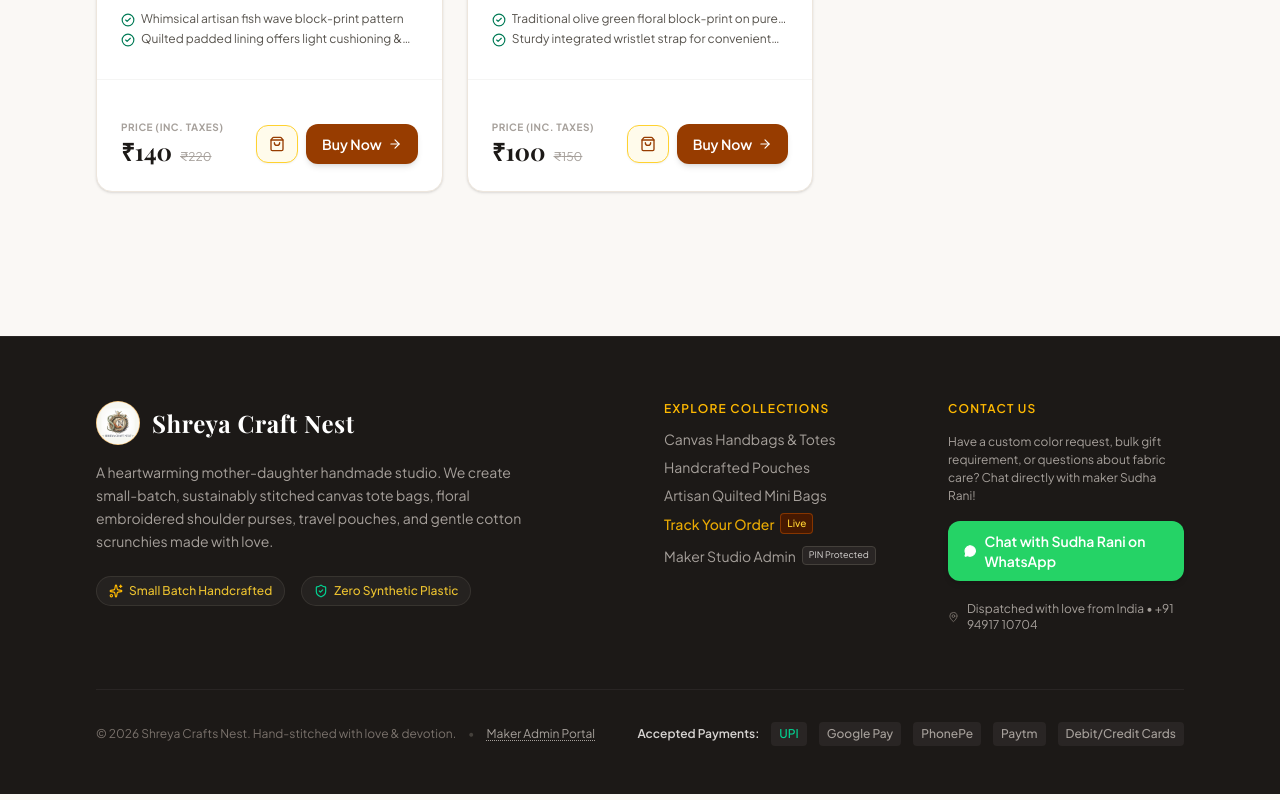
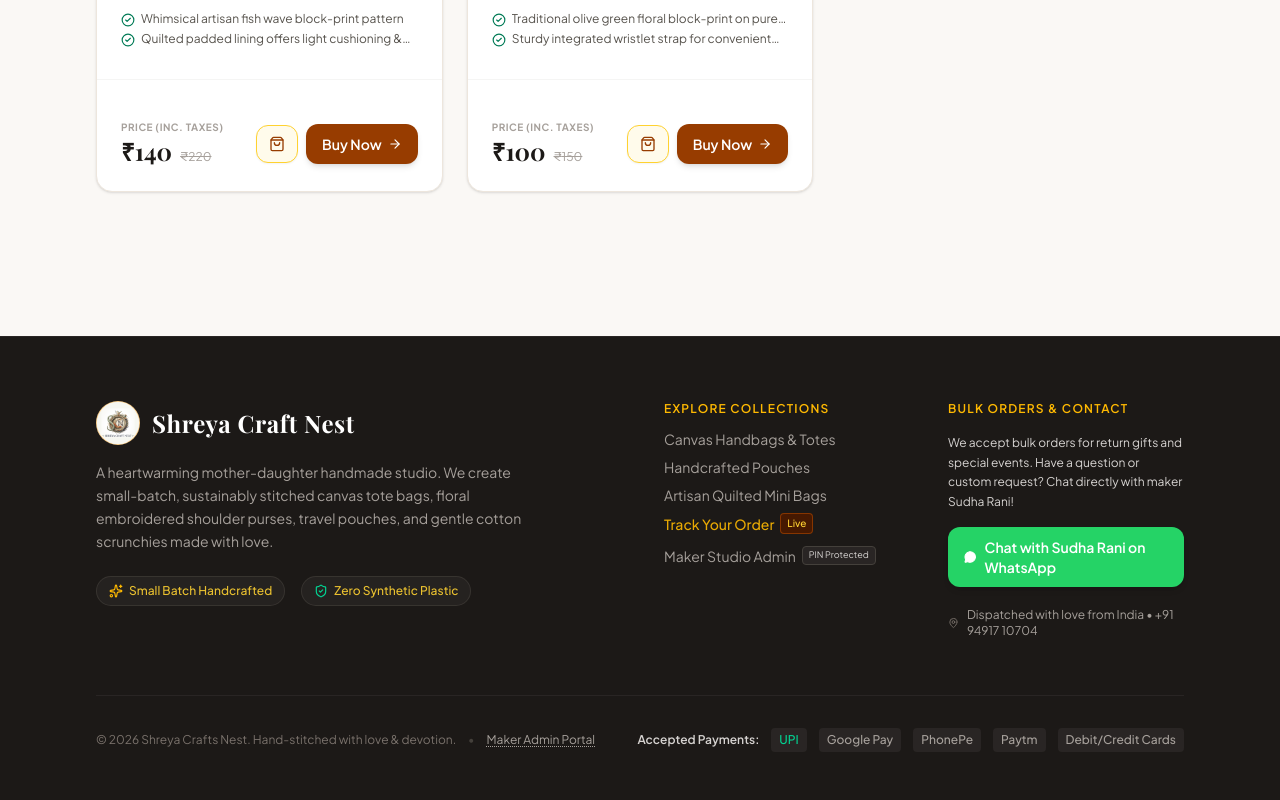
Before and after one commit to shreyasmaheethrouthu2079-svg/shreya-craft-nest, a Next.js app: page /cart in a window 1280 px wide. Shown: the part 2663-3463 px from the top of the page. Built offline with nearby package versions, Linux system fonts and the light colour scheme; a web font is replaced by a local one.

Commit message:
Clean up footer bulk order copy and WhatsApp inquiry text

```diff
--- a/src/components/Footer.tsx
+++ b/src/components/Footer.tsx
@@ -75,14 +75,14 @@ export function Footer() {
           {/* Customer Care & WhatsApp */}
           <div className="space-y-4">
             <h3 className="text-xs uppercase tracking-widest text-amber-400 font-semibold">
-              Contact Us
+              Bulk Orders & Contact
             </h3>
-            <p className="text-xs text-stone-400 leading-normal">
-              Have a custom color request, bulk gift requirement, or questions about fabric care? Chat directly with maker Sudha Rani!
+            <p className="text-xs text-stone-300 leading-relaxed">
+              We accept bulk orders for return gifts and special events. Have a question or custom request? Chat directly with maker Sudha Rani!
             </p>
 
             <a
-              href="https://wa.me/919491710704?text=Hi%20Sudha%20Rani%20ji%2C%20I%20have%20an%20inquiry%20regarding%20Shreya%20Crafts%20Nest%20products!"
+              href="https://wa.me/919491710704?text=Hi%20Sudha%20Rani%20ji%2C%20I%20have%20an%20inquiry%20regarding%20bulk%20orders%20and%20handcrafted%20products!"
               target="_blank"
               rel="noopener noreferrer"
               className="inline-flex items-center gap-2 bg-[#25D366] hover:bg-[#20ba5a] text-white text-sm font-semibold px-4 py-2.5 rounded-xl shadow-md transition-all w-full justify-center"
```
